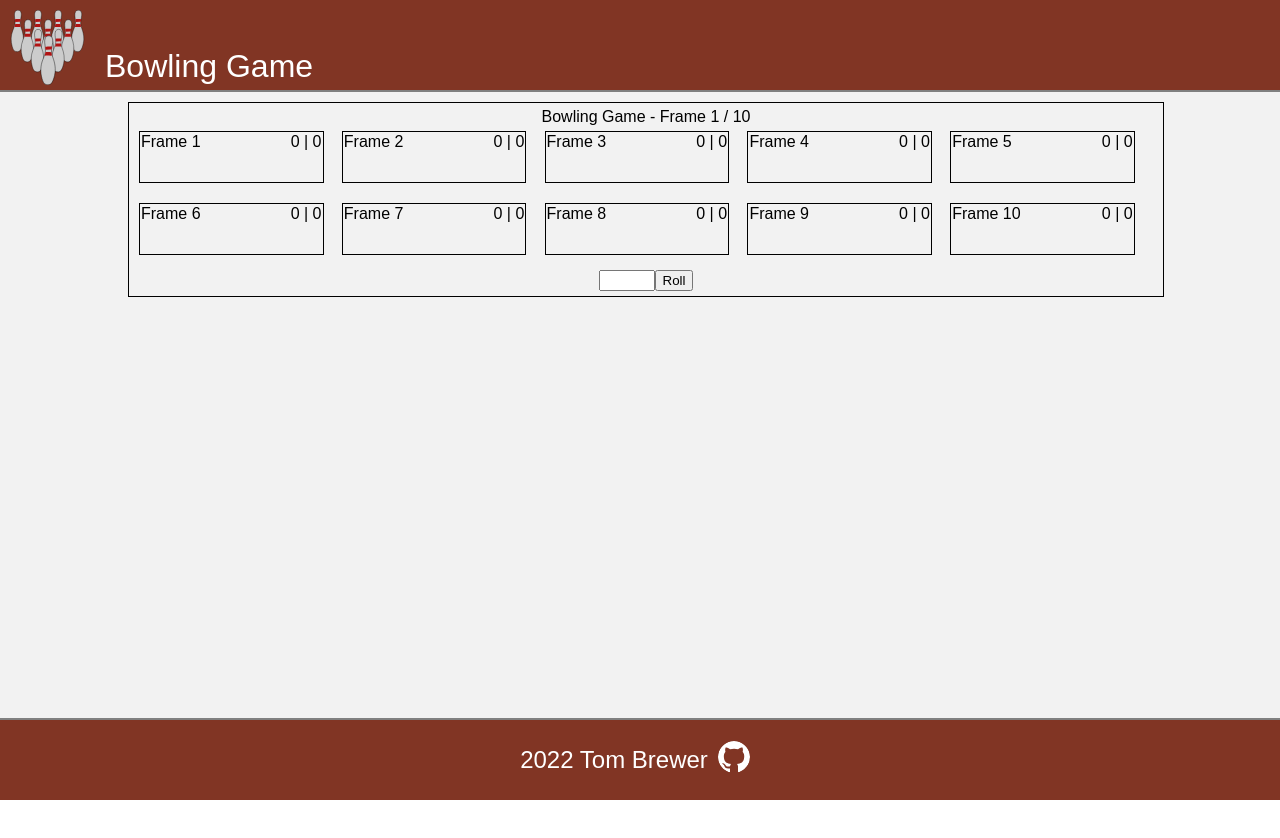
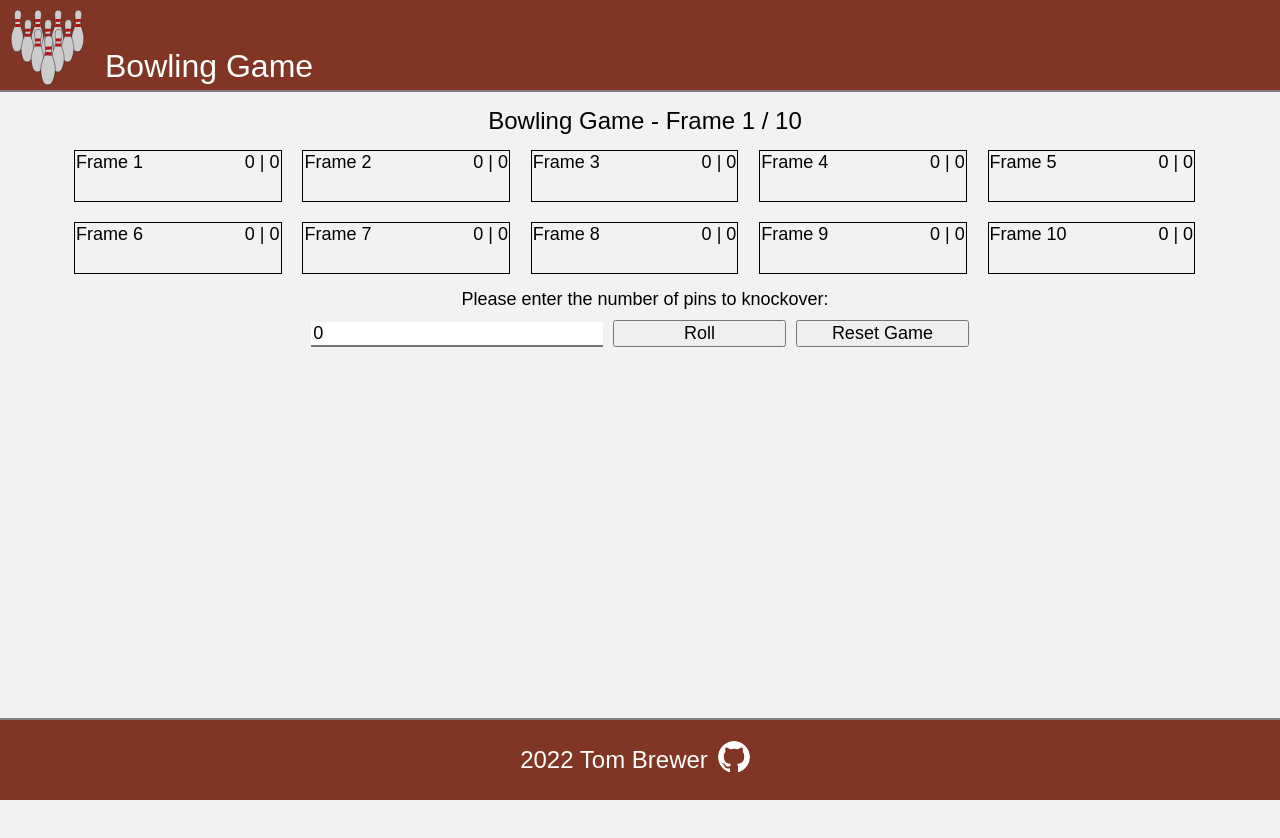
Before and after one commit to thatplatypus/bowling, a React (Create React App) app: page / in a window 1280 px wide. Both pictures are taken after a click on the button "Start". Shown: the top 838 px of the page. Before the commit the page ends 800 px from the top, so only its background shows below. Built offline with nearby package versions, Linux system fonts and the light colour scheme.

Commit message:
Reset Button
Reset button and CSS updates

```diff
--- a/src/App.css
+++ b/src/App.css
@@ -83,18 +83,32 @@ body, html {
     transition: 0.4s;
 }
 
-    .App-footer-logo:hover {
-        fill: #813524be;
-        background-color: white;
-    }
+.App-footer-logo:hover {
+    fill: #813524be;
+    background-color: white;
+}
 
 .game-container {
-    margin-left: 10%;
-    margin-right: 10%;
-    width: 80%;
-    border: solid 1px;
+    margin-left: 5%;
+    margin-right: 5%;
+    width: 90%;
     padding: 5px;
+    min-height: 800px;
+    font-size: 18px;
 
+}
+
+.game-header {
+    font-size: 24px;
+    margin-bottom: 10px;
+}
+
+.game-instructions {
+    margin-bottom: 10px;
+}
+
+.game-new {
+    font-size: 24px;
 }
 
 .listContainer {
@@ -137,3 +151,22 @@ body, html {
     margin-top: 5px;
     font-size: 20px;
 }
+
+input {
+    border-top: none;
+    border-right: none;
+    border-left: none;
+    margin-right: 10px;
+    min-width: 25%;
+    font-size: 18px;
+}
+
+button {
+    min-width: 15%;
+    font-size: 18px;
+    margin-right: 10px;
+}
+
+button:disabled {
+    cursor: not-allowed;
+}
--- a/src/game/Manager.js
+++ b/src/game/Manager.js
@@ -20,6 +20,7 @@ class Manager extends Component {
         this.handleStart = this.handleStart.bind(this);
         this.handleChange = this.handleChange.bind(this);
         this.handleRoll = this.handleRoll.bind(this);
+        this.handleReset = this.handleReset.bind(this);
     }
 
     maxFrames = 10;
@@ -49,7 +50,7 @@ class Manager extends Component {
 
     start() {
         //Initialize the default array of frames for the game
-        let newFrames = this.state.frames;
+        let newFrames = [];
         for (let i = 1; i <= this.maxFrames; i++) {
             let newFrame = this.newFrame();
             newFrame.id = i;
@@ -58,10 +59,13 @@ class Manager extends Component {
         }
 
         this.setState({
+            started: true,
+            roll: 0,
             turn: 1,
             frame: 1,
             frames: newFrames,
-            started: true
+            totalScore: 0,
+            gameOver: false
         });
     }
 
@@ -218,6 +222,11 @@ class Manager extends Component {
         this.setState({ gameOver: endGame });
     }
 
+    handleReset(e) {
+        this.start();
+        //this.updateScore();
+    }
+
     render() {
         /*
          * We have 3 high level states to return from the manager:
@@ -228,36 +237,45 @@ class Manager extends Component {
 
         */
         return (<div className="game-container">
-            {!this.state.started && <>Bowling Game - Unstarted
+
+            {!this.state.started && <div className="game-new">Bowling Game - Unstarted
                 <div>
                     <button id="start"
                         onClick={e => this.handleStart(e)}>
                         Start
-             </button></div></>
+                    </button></div>
+                </div>
             }
-            {this.state.started && <>Bowling Game - Frame {this.state.frame} / {this.maxFrames}
-                {this.state.frame === this.maxFrames && this.state.turn === 3 && <> - Extra Shot</>}
-            <div>
+
+            {this.state.started && <>
+                <div className="game-header">Bowling Game - Frame {this.state.frame} / {this.maxFrames} {this.state.frame === this.maxFrames && this.state.turn === 3 && <> - Extra Shot</>}</div>
+                <div className="game-content">
                     <FrameList
-                    data={this.state.frames}
-                   />
-                    {!this.state.gameOver && <>
+                        data={this.state.frames} /> </div>
+                <div className="game-instructions">Please enter the number of pins to knockover:</div>
+                <div className="game-ui">
                         <input
                             type="number"
                             id="roll"
-                            value={this.state.value}
+                            value={this.state.roll}
                             min="0"
                             max="10"
-                            onChange={e => this.handleChange(e)}
-                        />
+                            onChange={e => this.handleChange(e)} />
                     <button id="roll"
-                            onClick={e => this.handleRoll(e)}>
+                        onClick={e => this.handleRoll(e)}
+                        disabled={this.state.gameOver}>
                         Roll
-                        </button> </>}
+                    </button>
+
+                    <button id="reset"
+                        onClick={e => this.handleReset(e)}>
+                        Reset Game
+                    </button>
+                    </div></>
+            }
             {this.state.gameOver && <div>Game over! Final Score: {this.state.totalScore}</div>}
-            </div>
-            </>}
         </div>);
+
     }
 }
 
```
Lines whose indentation alone changed are shown as unchanged.
